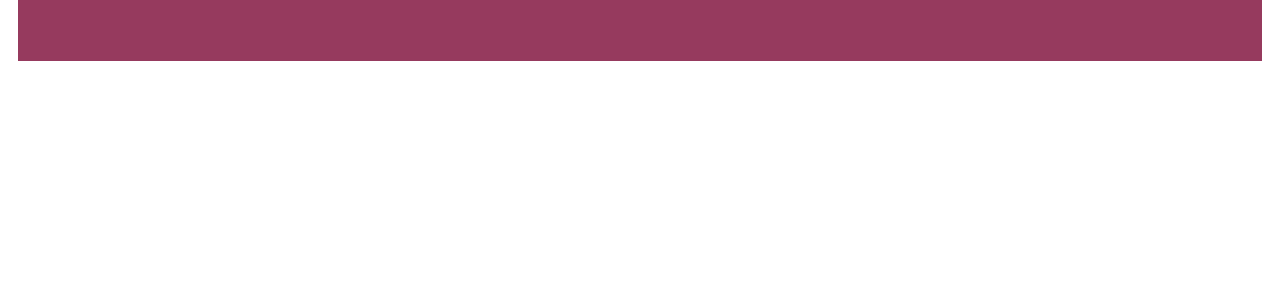
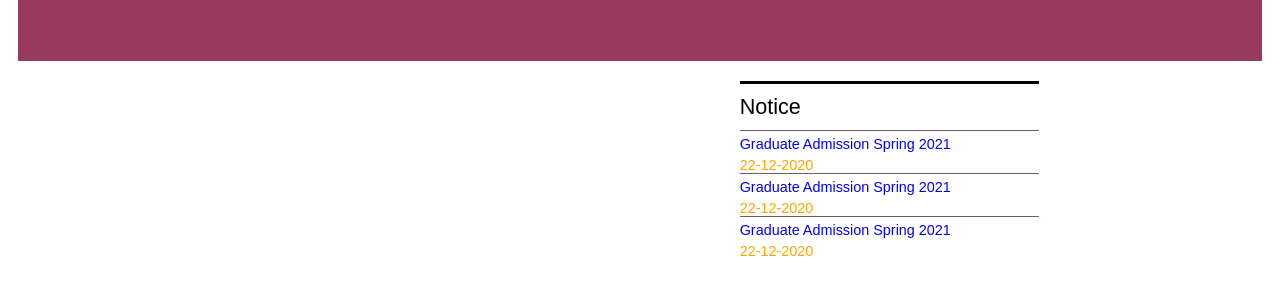
Before and after one commit to Primeasia-University/primeasia-university, a Gatsby site: page / in a window 1280 px wide. Shown: the part 177-472 px from the top of the page. Built offline with nearby package versions, Linux system fonts and the light colour scheme; Gatsby itself is replaced by a stand-in of ours.

Commit message:
noticeBoard added

```diff
--- /dev/null
+++ b/src/components/Hero.css
@@ -0,0 +1,23 @@
+.notice-borad {
+  margin-top: 20px;
+  margin-bottom: 10px;
+  width: 60%;
+}
+.notice-borad h2 {
+  border-top: 3px solid black;
+  margin-bottom: 10px;
+  font-weight: lighter;
+  padding-top: 10px;
+  color: black;
+}
+.single-notice-wrapper {
+  border-top: 1px solid #6b5f5f;
+  padding-top: 5px;
+}
+.single-notice-wrapper a {
+  color: blue;
+}
+.single-notice-wrapper p {
+  color: orange;
+  margin-top: 5px;
+}
--- a/src/components/Home/Hero.js
+++ b/src/components/Home/Hero.js
@@ -1,15 +1,29 @@
-import React from 'react';
-import { Container, Grid } from '@material-ui/core';
+import React from "react"
+import { Container, Grid } from "@material-ui/core"
+import "../Hero.css"
 
 const Hero = () => {
   return (
     <Container>
       <Grid container>
-        <Grid xs={7}>
-          {/* --------------Slider-------------------- */}
-        </Grid>
-        <Grid xs={7}>
+        <Grid xs={7}>{/* --------------Slider-------------------- */}</Grid>
+        <Grid xs={5}>
           {/* --------------Notice-------------------- */}
+          <div className="notice-borad">
+            <h2>Notice</h2>
+            <div className="single-notice-wrapper">
+              <a href="#">Graduate Admission Spring 2021</a>
+              <p className="">22-12-2020</p>
+            </div>
+            <div className="single-notice-wrapper">
+              <a href="#">Graduate Admission Spring 2021</a>
+              <p className="">22-12-2020</p>
+            </div>
+            <div className="single-notice-wrapper">
+              <a href="#">Graduate Admission Spring 2021</a>
+              <p className="">22-12-2020</p>
+            </div>
+          </div>
         </Grid>
       </Grid>
     </Container>
```
Also changed, not shown: src/pages/index.js (+3 -4 lines), src/components/Home/Event.js (added).
